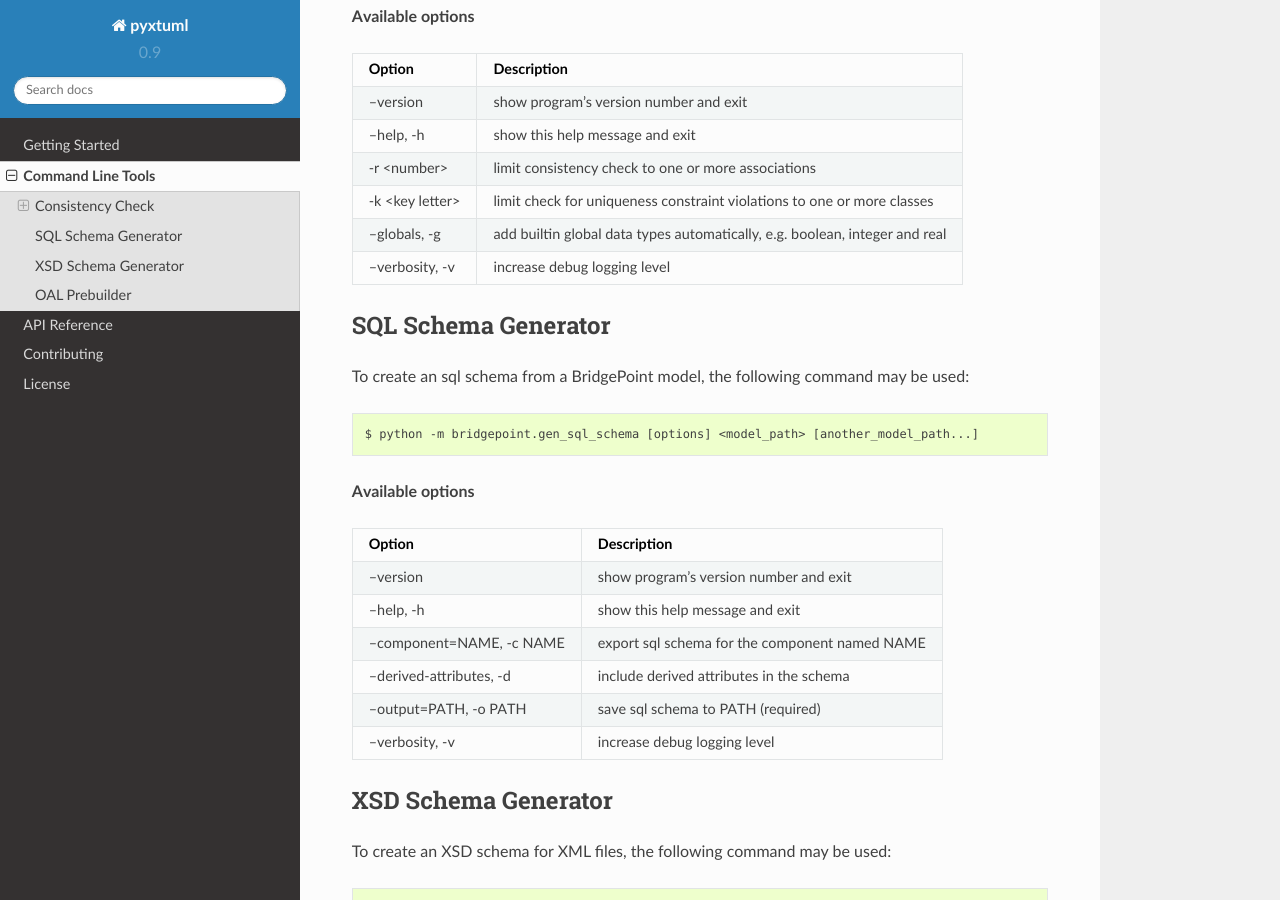
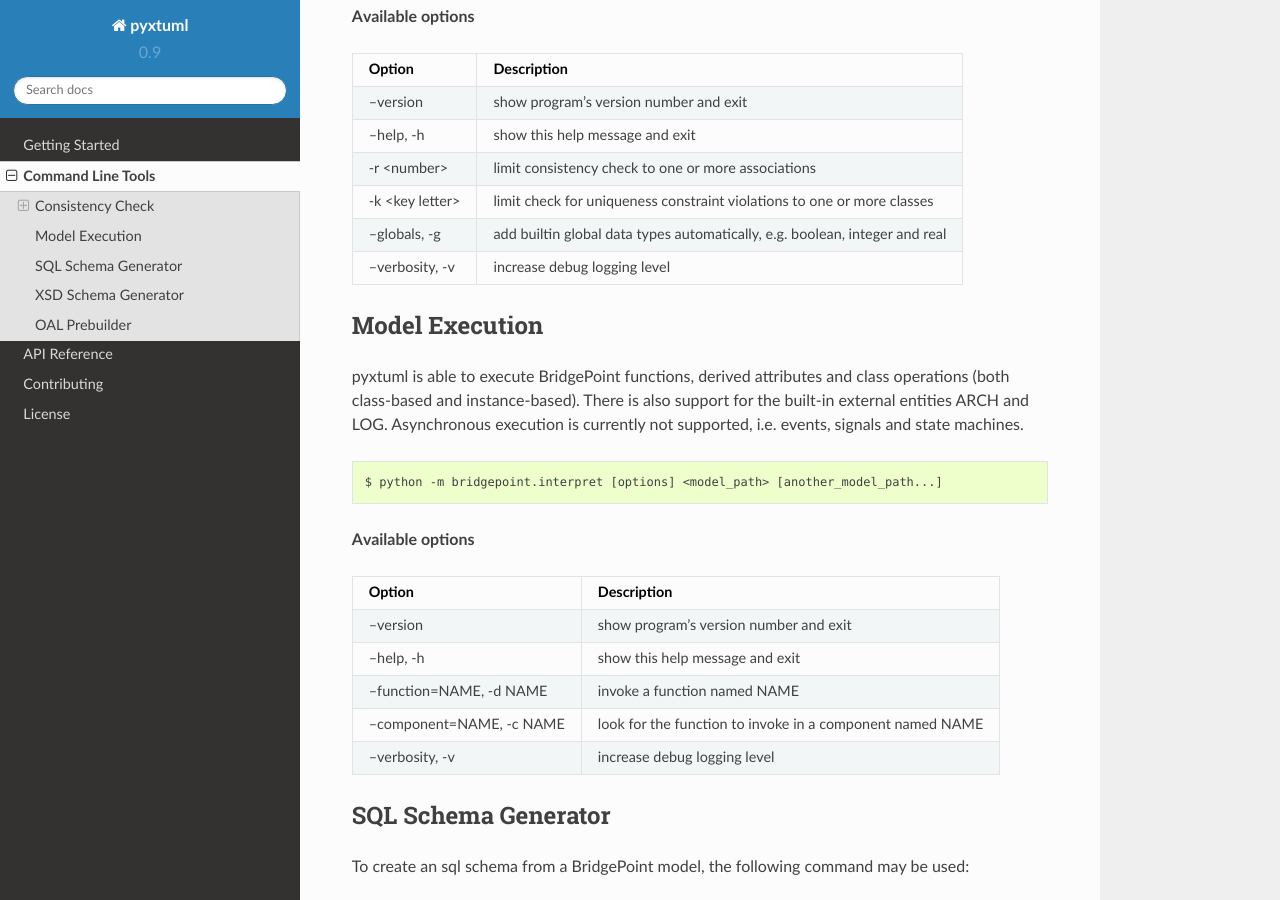
Before and after one commit to john-tornblom/pyxtuml, a Sphinx documentation site: the page built from docs/cli.rst, in a window 1280 px wide and 900 px high, scrolled down 953 px. Built offline with Sphinx 7.4.7 and the Read the Docs theme 2.0.0, drawn with Linux system fonts in a browser that asks for light colours.

Commit message:
doc: add description on the command line interface for the OAL interpreter

```diff
--- a/docs/cli.rst
+++ b/docs/cli.rst
@@ -54,6 +54,30 @@
                  boolean, integer and real
 --verbosity, -v  increase debug logging level
 ===============  ===================================================
+
+Model Execution
+---------------
+pyxtuml is able to execute BridgePoint functions, derived attributes and class
+operations (both class-based and instance-based). There is also support for the
+built-in external entities ARCH and LOG. Asynchronous execution is currently
+not supported, i.e. events, signals and state machines.
+
+::
+
+   $ python -m bridgepoint.interpret [options] <model_path> [another_model_path...]
+
+
+**Available options**
+
+=========================  =========================================================
+Option                     Description
+=========================  =========================================================
+--version                  show program's version number and exit
+--help, -h                 show this help message and exit
+--function=NAME, -d NAME   invoke a function named NAME
+--component=NAME, -c NAME  look for the function to invoke in a component named NAME
+--verbosity, -v            increase debug logging level
+=========================  =========================================================
 
 SQL Schema Generator
 --------------------
```
